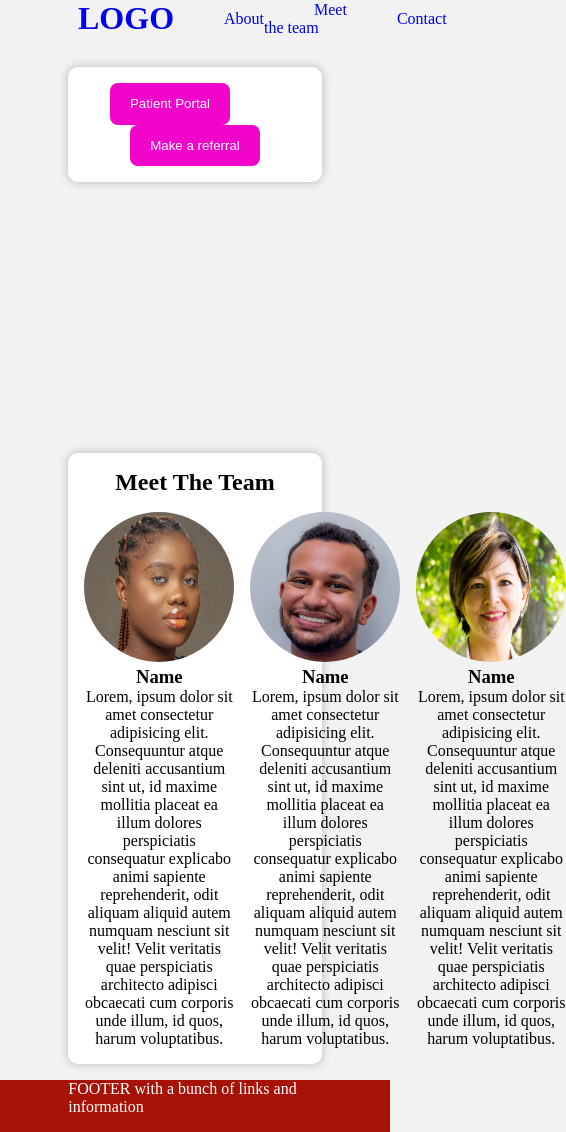
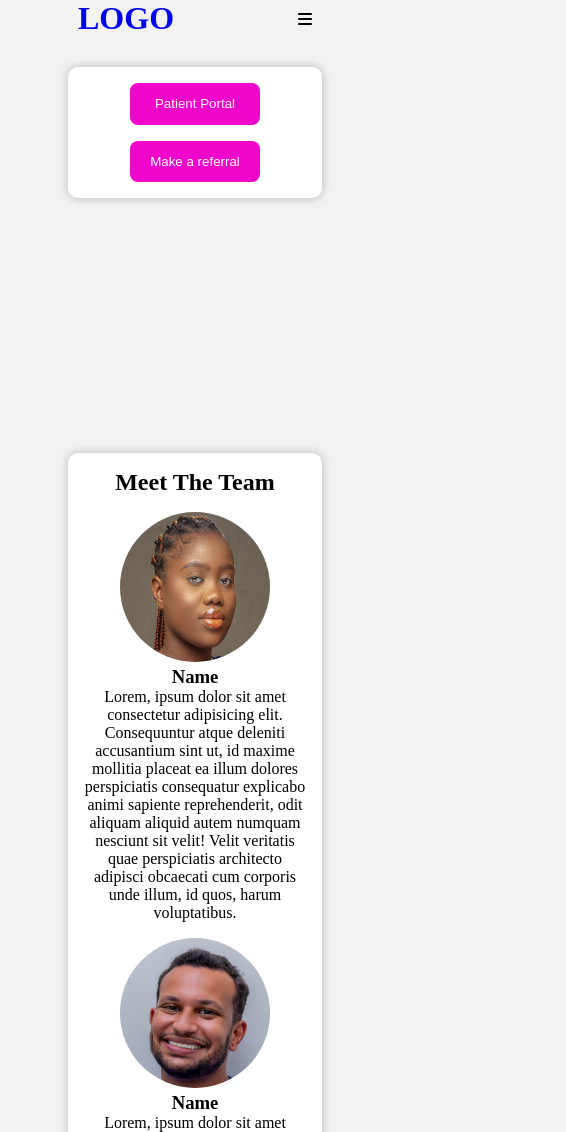
Before and after one commit to Thunderhorse55/thunderhorse55.github.io, a plain HTML site: page index.html in a window 390 px wide. Shown: the top 1132 px of the page, 566 px wide, since content can reach past the window. Drawn offline with Linux system fonts and the light colour scheme.

Commit message:
add responsiveness

```diff
--- a/index.html
+++ b/index.html
@@ -4,6 +4,7 @@
     <meta charset="UTF-8" />
     <meta http-equiv="X-UA-Compatible" content="IE=edge" />
     <meta name="viewport" content="width=device-width, initial-scale=1.0" />
+    <script src="https://kit.fontawesome.com/09c7e035d0.js" crossorigin="anonymous"></script>
     <link rel="stylesheet" href="./styles.css" />
     <title>Angela's Website</title>
   </head>
@@ -13,11 +14,12 @@
         <div class="header-container">
           <h1 class="logo"><a href="./index.html">LOGO</a></h1>
           <nav class="nav">
-            <ul class="nav-list">
+            <ul class="nav-list desktop">
               <li class="list-item"><a href="#">About</a></li>
               <li class="list-item"><a href="#">Meet the team</a></li>
               <li class="list-item"><a href="#">Contact</a></li>
             </ul>
+            <i class="fa-solid fa-bars mobile"></i>
           </nav>
         </div>
       </header>
--- a/styles.css
+++ b/styles.css
@@ -52,13 +52,21 @@ ul {
     text-align: center;
 }
 
-.hero-container .btn:first-child {
+/* .hero-container .btn:first-child {
     margin-right: 50px;
-}
+} */
 
 .hero-card {
     width: 400px;
+    max-width: 65%;
     top: 30px;
+
+    display: flex;
+    justify-content: space-around;
+}
+
+.hero-card .btn {
+    width: 130px;
 }
 
 .card {
@@ -113,3 +121,32 @@ ul {
     max-width: 65%;
     margin: 0 auto;
 }
+
+.mobile {
+    display: none;
+}
+
+@media only screen and (max-width: 830px){
+    .team-member-container {
+        grid-template-columns: 1fr;
+    }
+}
+
+@media only screen and (max-width: 730px) {
+    .nav .desktop {
+        display: none;
+    }
+
+    .mobile {
+        display: block;
+    }
+}
+
+@media only screen and (max-width: 545px) {
+    .hero-card {
+        flex-direction: column;
+        gap: 1rem;
+        align-items: center;
+        justify-content: center;
+    }
+}
```
